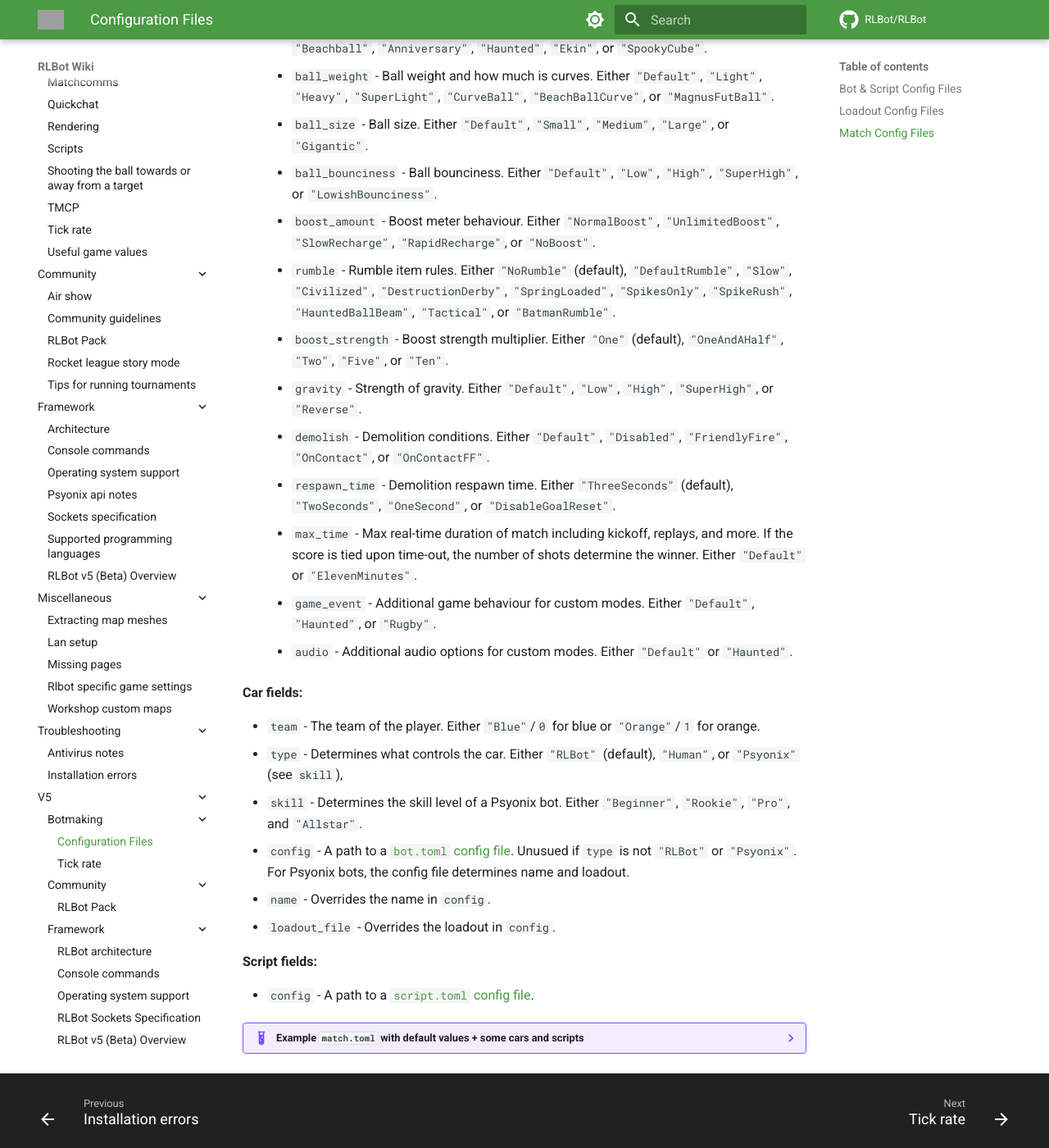
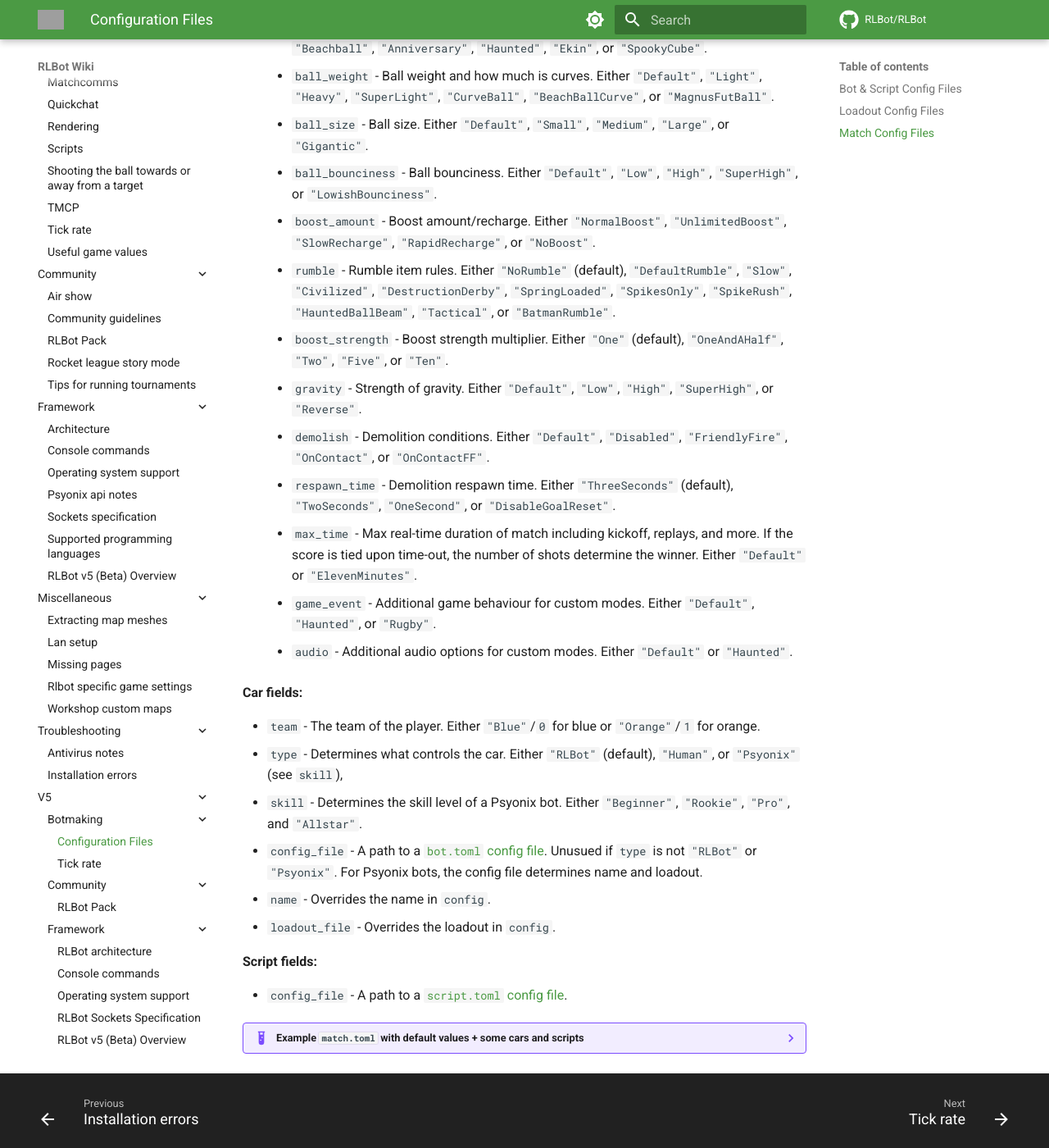
Before and after one commit to RLBot/wiki, an MkDocs documentation site: the page built from docs/v5/botmaking/config-files.md, in a window 1280 px wide and 1400 px high, scrolled down 3723 px. Shown: the whole window at 82% size. Built offline with MkDocs 1.6.1 and Material for MkDocs 9.7.7, drawn with Linux system fonts in a browser that asks for light colours; comment, search, counter and statistics services are not loaded; grey boxes are pictures that could not be loaded.

Commit message:
Fix v5 config inconsistencies

```diff
--- a/docs/v5/botmaking/config-files.md
+++ b/docs/v5/botmaking/config-files.md
@@ -195,7 +195,7 @@ A match config file, e.g. `match.toml`, define a match and its settings, closely
     - `ball_weight` - Ball weight and how much is curves. Either `"Default"`, `"Light"`, `"Heavy"`, `"SuperLight"`, `"CurveBall"`, `"BeachBallCurve"`, or `"MagnusFutBall"`.
     - `ball_size` - Ball size. Either `"Default"`, `"Small"`, `"Medium"`, `"Large"`, or `"Gigantic"`.
     - `ball_bounciness` - Ball bounciness. Either `"Default"`, `"Low"`, `"High"`, `"SuperHigh"`, or `"LowishBounciness"`.
-    - `boost_amount` - Boost meter behaviour. Either `"NormalBoost"`, `"UnlimitedBoost"`, `"SlowRecharge"`, `"RapidRecharge"`, or `"NoBoost"`.
+    - `boost_amount` - Boost amount/recharge. Either `"NormalBoost"`, `"UnlimitedBoost"`, `"SlowRecharge"`, `"RapidRecharge"`, or `"NoBoost"`.
     - `rumble` - Rumble item rules. Either `"NoRumble"` (default), `"DefaultRumble"`, `"Slow"`, `"Civilized"`, `"DestructionDerby"`, `"SpringLoaded"`, `"SpikesOnly"`, `"SpikeRush"`, `"HauntedBallBeam"`, `"Tactical"`, or `"BatmanRumble"`.
     - `boost_strength` - Boost strength multiplier. Either `"One"` (default), `"OneAndAHalf"`, `"Two"`, `"Five"`, or `"Ten"`.
     - `gravity` - Strength of gravity. Either `"Default"`, `"Low"`, `"High"`, `"SuperHigh"`, or `"Reverse"`.
@@ -210,13 +210,13 @@ A match config file, e.g. `match.toml`, define a match and its settings, closely
 - `team` - The team of the player. Either `"Blue"`/`0` for blue or `"Orange"`/`1` for orange.
 - `type` - Determines what controls the car. Either `"RLBot"` (default), `"Human"`, or `"Psyonix"` (see `skill`),
 - `skill` - Determines the skill level of a Psyonix bot. Either `"Beginner"`, `"Rookie"`, `"Pro"`, and `"Allstar"`.
-- `config` - A path to a [`bot.toml` config file](#bot-script-config-files). Unusued if `type` is not `"RLBot"` or `"Psyonix"`. For Psyonix bots, the config file determines name and loadout.
+- `config_file` - A path to a [`bot.toml` config file](#bot-script-config-files). Unusued if `type` is not `"RLBot"` or `"Psyonix"`. For Psyonix bots, the config file determines name and loadout.
 - `name` - Overrides the name in `config`.
 - `loadout_file` - Overrides the loadout in `config`.
 
 **Script fields:**
 
-- `config` - A path to a [`script.toml` config file](#bot-script-config-files).
+- `config_file` - A path to a [`script.toml` config file](#bot-script-config-files).
 
 ??? example "Example `match.toml` with default values + some cars and scripts"
 
@@ -238,12 +238,12 @@ A match config file, e.g. `match.toml`, define a match and its settings, closely
 
     [[cars]]
     team = 0
-    config = "atba/atba.bot.toml"
+    config_file = "atba/atba.bot.toml"
     type = "RLBot"  # Unnecessary, since it is default
 
     [[cars]]
     team = 0
-    config = "necto/bot.toml"
+    config_file = "necto/bot.toml"
 
 
     [[cars]]
```
